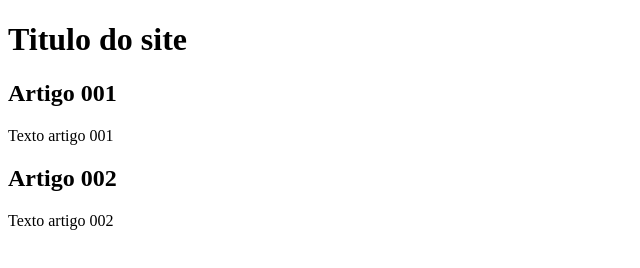
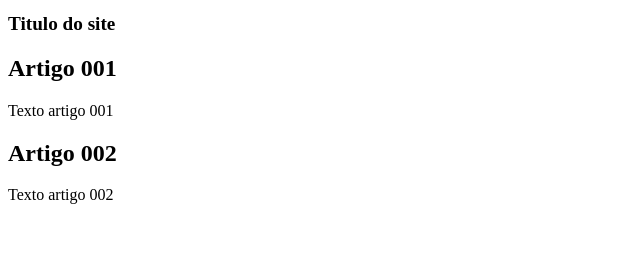
Before and after one commit to LeandroMAfort/projeto-site, a plain HTML site: page index.html in a window 1280 px wide. Shown: the whole page, without its empty margins (0-640 px from the left). Drawn offline with Linux system fonts and the light colour scheme.

Commit message:
Add o estilo da pagina

```diff
--- a/index.html
+++ b/index.html
@@ -3,6 +3,7 @@
 <head>
   <meta charset="UTF-8">
   <meta name="viewport" content="width=device-width, initial-scale=1.0">
+  <link rel="stylesheet" href="style.css">
   <title>Meu Site</title>
 </head>
 <body>
--- /dev/null
+++ b/style.css
@@ -0,0 +1,4 @@
+
+h1 {
+  font-size: larger;
+}
```
